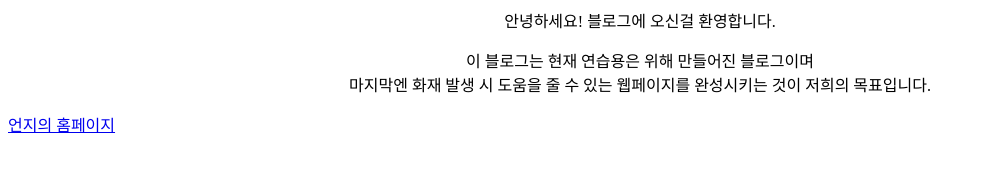
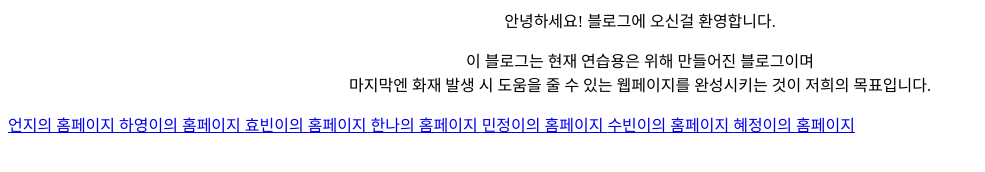
Before and after one commit to kbg08005/start-up, a plain HTML site: page index.html in a window 1280 px wide. Shown: the whole page, without its empty margins (0-985 px from the left). Drawn offline with Linux system fonts and the light colour scheme.

```diff
--- a/index.html
+++ b/index.html
@@ -9,4 +9,22 @@
 	<a href="https://kbg08005.github.io/start-up/"target="_blank">
 		언지의 홈페이지
 	</a>
+	<a href="https://shineyourlife.github.io/cider/"target="_blank">
+		하영이의 홈페이지
+	</a>
+	<a href="https://jeonyo.github.io/my-blog/"target="_blank">
+		효빈이의 홈페이지
+	</a>
+	<a href="https://ohchannah.github.io/hannahcho/"target="_blank">
+		한나의 홈페이지
+	</a>
+	<a href="https://jeon-minjeong.github.io/first_p/"target="_blank">
+		민정이의 홈페이지
+	</a>
+	<a href="https://bin8061.github.io/eight/"target="_blank">
+		수빈이의 홈페이지
+	</a>
+	<a href="https://seongui.github.io/park/"target="_blank">
+		혜정이의 홈페이지
+	</a>
 </body>
```
